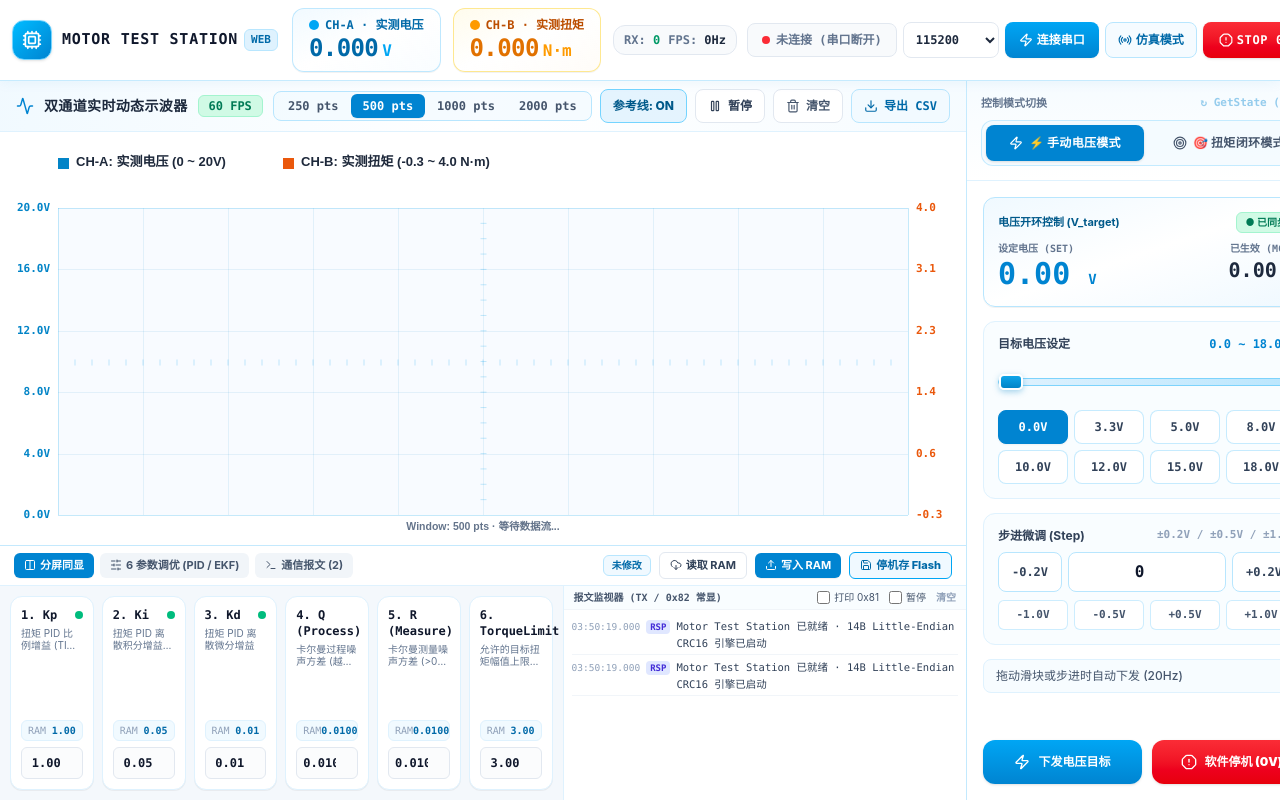
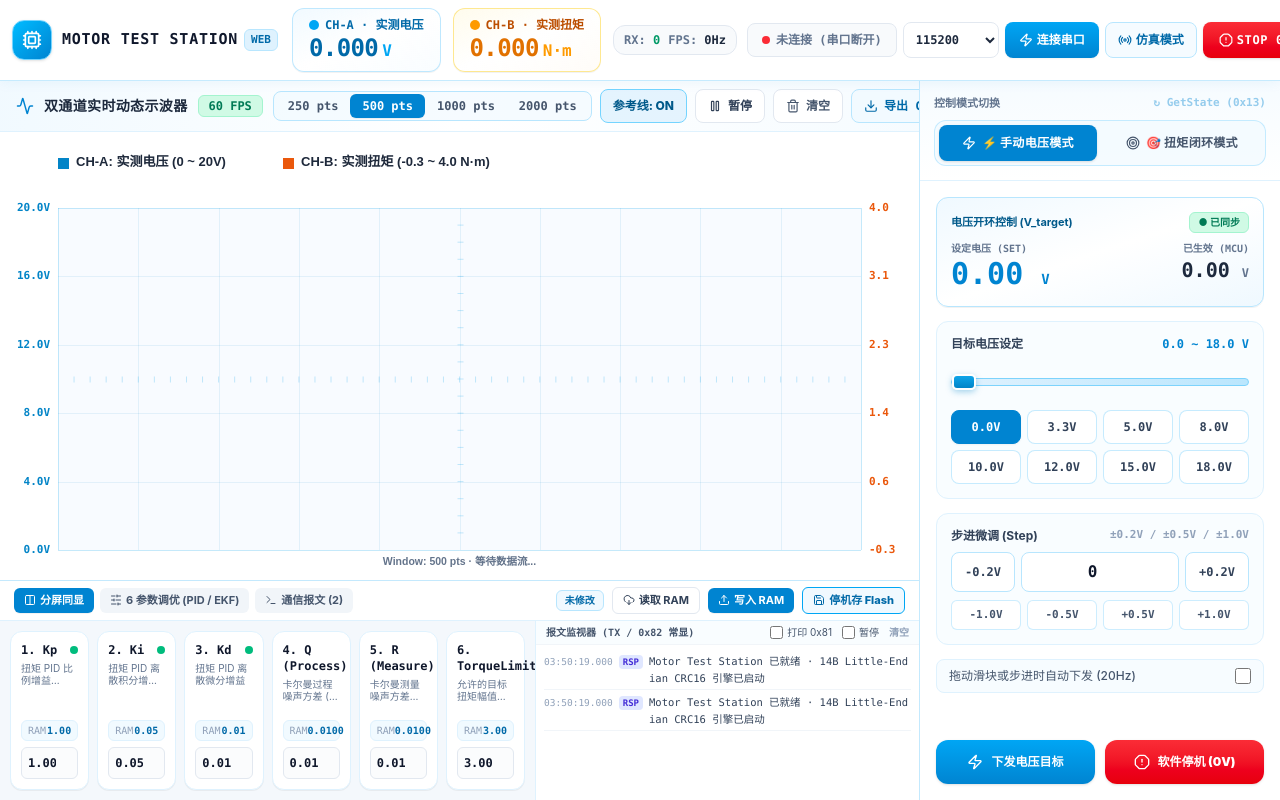
Before and after one commit to HITSZ-WTRobot/MotorTestStation, a React (Vite) app: page / in a window 1280 px wide. Built offline with nearby package versions, Linux system fonts and the light colour scheme.

Commit message:
fix(resize): remove inline canvas style locking and add minmax(0,1fr) min-w-0 to enable instantaneous UI adaptation on exiting full screen

```diff
--- a/src/App.tsx
+++ b/src/App.tsx
@@ -798,12 +798,12 @@ export function App() {
   const tCellsActive = Math.round((telemetry.torque / Math.max(0.1, torqueLimit)) * 16);
 
   return (
-    <div className="w-screen h-screen overflow-hidden studio-surface-bright flex flex-col text-slate-900 select-none">
+    <div className="w-screen h-screen min-w-0 min-h-0 overflow-hidden studio-surface-bright flex flex-col text-slate-900 select-none">
       {/* =====================================================================
           顶部精密仪表横梁：品牌铭牌 + 集成式双通道数字表头 + 串口与安全急停
          ===================================================================== */}
-      <header className="shrink-0 border-b border-sky-200/80 bg-white/95 backdrop-blur-md shadow-[0_2px_12px_rgba(2,132,199,0.06)]">
-        <div className="flex items-center justify-between gap-2.5 px-3 py-2 2xl:px-4 2xl:py-2.5 whitespace-nowrap overflow-x-auto overflow-y-hidden">
+      <header className="shrink-0 min-w-0 border-b border-sky-200/80 bg-white/95 backdrop-blur-md shadow-[0_2px_12px_rgba(2,132,199,0.06)]">
+        <div className="flex items-center justify-between gap-2.5 px-3 py-2 2xl:px-4 2xl:py-2.5 whitespace-nowrap overflow-x-auto overflow-y-hidden scrollbar-none min-w-0">
           {/* 1. 左侧品牌与平台标签 */}
           <div className="flex items-center gap-2.5 pr-1 shrink-0">
             <div className="flex h-9 w-9 xl:h-10 xl:w-10 items-center justify-center rounded-xl bg-gradient-to-br from-sky-400 to-sky-600 text-white shadow-sm border border-sky-300">
@@ -1063,13 +1063,13 @@ export function App() {
       {/* =====================================================================
           主工作台：中央全画幅示波器 + 底部参数/报文双舱 + 右侧推子主控舱
          ===================================================================== */}
-      <div className="flex-1 min-h-0 grid grid-cols-[1fr_360px] 2xl:grid-cols-[1fr_420px] overflow-hidden">
+      <div className="flex-1 min-h-0 min-w-0 grid grid-cols-[minmax(0,1fr)_360px] 2xl:grid-cols-[minmax(0,1fr)_420px] overflow-hidden">
         {/* -------------------------------------------------------------------
             左/中主舞台：全画幅示波器 + 底部参数与报文双联舱
            ------------------------------------------------------------------- */}
-        <div className="flex flex-col min-h-0 border-r border-sky-200/80">
+        <div className="flex flex-col min-h-0 min-w-0 border-r border-sky-200/80 overflow-hidden">
           {/* A. 中央舞台：双通道数字示波器 */}
-          <div className="flex-1 min-h-0 flex flex-col bg-white">
+          <div className="flex-1 min-h-0 min-w-0 flex flex-col bg-white overflow-hidden">
             {/* 示波器工具横条 */}
             <div className="flex items-center justify-between gap-2.5 border-b border-sky-100 bg-gradient-to-r from-sky-50/90 via-white to-sky-50/60 px-4 py-2 whitespace-nowrap overflow-hidden">
               <div className="flex items-center gap-2.5">
@@ -1168,7 +1168,7 @@ export function App() {
             </div>
 
             {/* 示波器画布 */}
-            <div className="flex-1 min-h-0 relative">
+            <div className="flex-1 min-h-0 min-w-0 relative overflow-hidden">
               <OscilloscopeCanvas
                 ref={scopeRef}
                 maxPoints={scopeConfig.maxPoints}
@@ -1184,7 +1184,7 @@ export function App() {
           </div>
 
           {/* B. 底部双联机架舱：6 参数调优 (RAM / Flash) + 14B 报文流 */}
-          <div className="shrink-0 h-[255px] border-t border-sky-200/80 bg-[#f4f8fc] flex flex-col">
+          <div className="shrink-0 h-[220px] 2xl:h-[250px] min-w-0 border-t border-sky-200/80 bg-[#f4f8fc] flex flex-col overflow-hidden">
             {/* 机架顶部切换与保存栏 */}
             <div className="flex items-center justify-between gap-2 border-b border-sky-100 bg-white px-3.5 py-1.5 whitespace-nowrap overflow-hidden">
               <div className="flex items-center gap-1.5">
@@ -1427,7 +1427,7 @@ export function App() {
         {/* -------------------------------------------------------------------
             右侧推子主控舱：二选一模式切换 + 双参数推子控制
            ------------------------------------------------------------------- */}
-        <aside className="flex flex-col min-h-0 bg-white overflow-y-auto">
+        <aside className="flex flex-col min-h-0 min-w-0 bg-white overflow-y-auto">
           {/* 1. 顶部模式二选一切换器 */}
           <div className="border-b border-sky-100 bg-gradient-to-b from-sky-50/60 to-white p-3.5">
             <div className="mb-2 flex items-center justify-between text-[11px] font-bold text-slate-500">
--- a/src/components/OscilloscopeCanvas.tsx
+++ b/src/components/OscilloscopeCanvas.tsx
@@ -114,19 +114,21 @@ export const OscilloscopeCanvas = React.forwardRef<OscilloscopeHandle, Oscillosc
       const resizeCanvas = () => {
         dpr = window.devicePixelRatio || 1;
         const parent = canvas.parentElement;
-        const w = parent?.clientWidth || canvas.offsetWidth;
-        const h = parent?.clientHeight || canvas.offsetHeight;
+        if (!parent) return;
+        const rect = parent.getBoundingClientRect();
+        const w = rect.width;
+        const h = rect.height;
         if (w > 0 && h > 0) {
           canvas.width = Math.round(w * dpr);
           canvas.height = Math.round(h * dpr);
-          canvas.style.width = `${w}px`;
-          canvas.style.height = `${h}px`;
         }
       };
 
       resizeCanvas();
       const ro = new ResizeObserver(resizeCanvas);
-      ro.observe(canvas);
+      if (canvas.parentElement) {
+        ro.observe(canvas.parentElement);
+      }
       window.addEventListener('resize', resizeCanvas);
 
       let animId = 0;
@@ -525,12 +527,12 @@ export const OscilloscopeCanvas = React.forwardRef<OscilloscopeHandle, Oscillosc
     };
 
     return (
-      <div className="relative w-full h-full min-h-[260px] overflow-hidden bg-white">
+      <div className="relative w-full h-full min-w-0 min-h-0 overflow-hidden bg-white">
         <canvas
           ref={canvasRef}
           onMouseMove={handleMouseMove}
           onMouseLeave={handleMouseLeave}
-          className="w-full h-full block cursor-crosshair"
+          className="absolute inset-0 w-full h-full block cursor-crosshair"
         />
       </div>
     );
```
Also changed, not shown: 1 other file (tests, documents, lock files or other folders).
